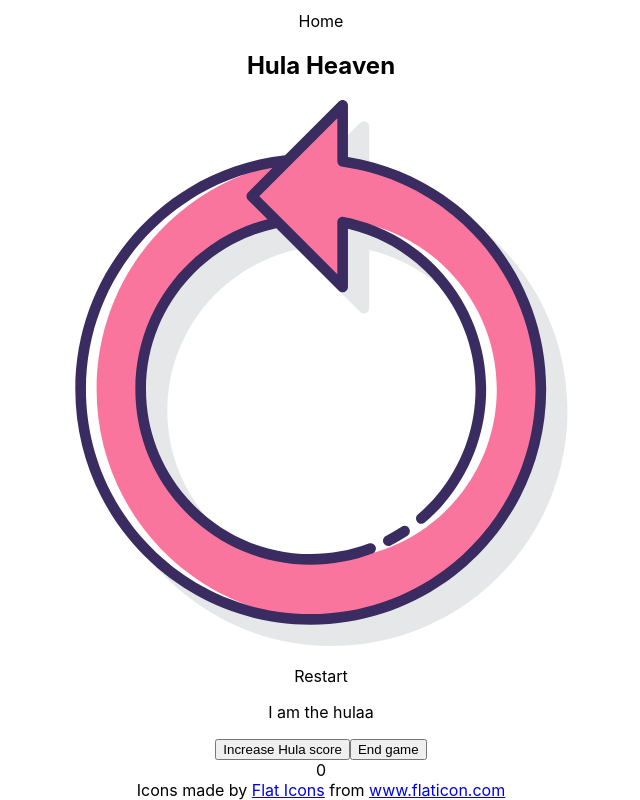
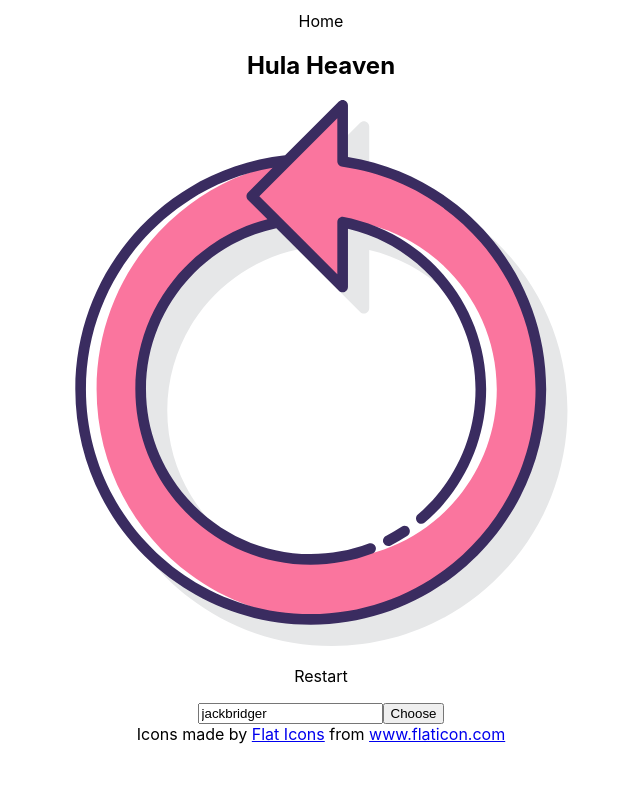
Before and after one commit to fac-17/JackGreg, a React (Create React App) app: page / in a window 1280 px wide. Shown: the part 521-1321 px from the top of the page, without its empty margins (319-959 px from the left). After the commit the page ends 1265 px from the top, so only its background shows below. Built offline with nearby package versions, Linux system fonts and the light colour scheme.

Commit message:
Implement fetch with username

```diff
--- a/src/Form.js
+++ b/src/Form.js
@@ -1,13 +1,22 @@
 import React from "react";
+import getUserData from "./utils/getUserData";
 
-const Form = ({ user, setUser }) => {
-  const url = `https://api.github.com/users/${user}`;
+const Form = ({ username, setUsername, userData, setUserData }) => {
+  const url = `https://api.github.com/users/${username}`;
+
+  const handleSubmit = event => {
+    event.preventDefault();
+    setUserData(event.target.value);
+    getUserData(url)
+      .then(response => response.json())
+      .then(data => console.log(data));
+  };
 
   return (
     <section>
       <form>
-        <input type="text" value={user} />
-        <button onClick={event => setUser(event.target.value)}>Choose</button>
+        <input type="text" value={username} />
+        <button onClick={handleSubmit}>Choose</button>
       </form>
     </section>
   );
--- a/src/Page.js
+++ b/src/Page.js
@@ -1,22 +1,33 @@
-import React from 'react';
-import Hula from './Hula';
-import Score from './Score';
+import React from "react";
+import Hula from "./Hula";
+import Score from "./Score";
 import Form from "./Form";
 
 const Page = () => {
-    const [currentPage, setCurrentPage] = React.useState("hula");
-    const [user, setUser] = React.useState("jackbridger");
-    const [score, setScore] = React.useState(0);
-    if (currentPage === "form") {
-        return <Form user={user} setUser={setUser} />;
-    } else if (currentPage === 'hula') {
-        return (< Hula setScore={setScore} score={score} setCurrentPage={setCurrentPage} />);
-    }
-    else if (currentPage === 'score') {
-        return (< Score score={score} />);
-    }
-    return <div className="Page">...Loading...</div>;
+  const [currentPage, setCurrentPage] = React.useState("form");
+  const [userData, setUserData] = React.useState({
+    name: "Jack",
+    avatar_url: ""
+  });
+  const [username, setUsername] = React.useState("jackbridger");
+  const [score, setScore] = React.useState(0);
+  if (currentPage === "form") {
+    return (
+      <Form
+        username={username}
+        setUsername={setUsername}
+        userData={userData}
+        setUserData={setUserData}
+      />
+    );
+  } else if (currentPage === "hula") {
+    return (
+      <Hula setScore={setScore} score={score} setCurrentPage={setCurrentPage} />
+    );
+  } else if (currentPage === "score") {
+    return <Score score={score} />;
+  }
+  return <div className="Page">...Loading...</div>;
 };
 
-
 export default Page;
```
